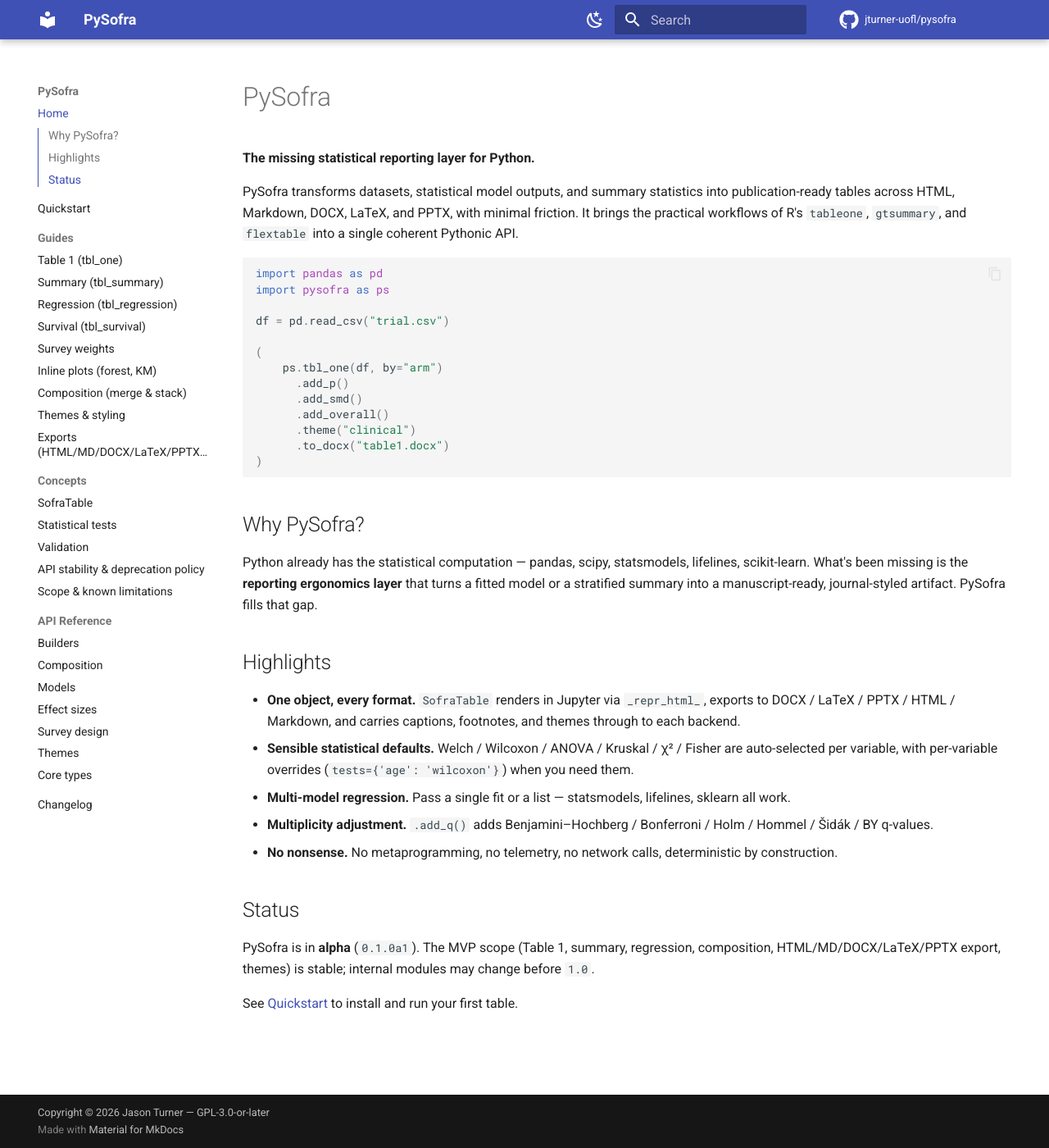
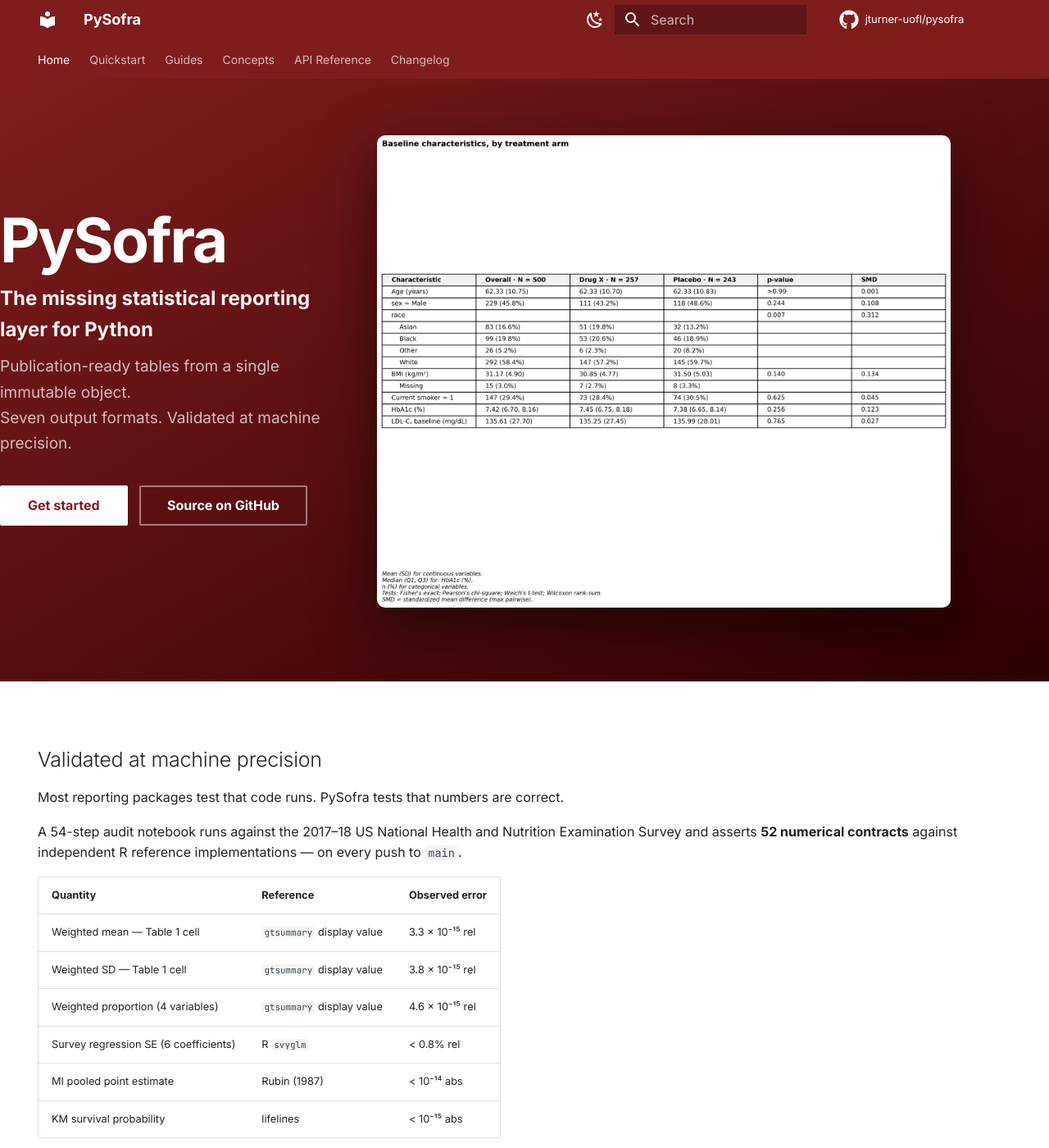
Before and after one commit to jturner-uofl/pysofra, an MkDocs documentation site: the page built from docs/index.md, in a window 1280 px wide and 1400 px high. Shown: the whole window at 82% size. Built offline with MkDocs 1.6.1 and Material for MkDocs 9.7.7, drawn with Linux system fonts in a browser that asks for light colours; comment, search, counter and statistics services are not loaded; some of the changed text lies outside the part shown.

Commit message:
Add polished docs site: hero landing page, red palette, SEO
Home page: full-width hero section (deep red gradient, PySofra title,
tagline, CTA buttons, table screenshot) via MkDocs Material template
override. Navigation tabs at top for website feel. Inter + JetBrains
Mono fonts. Feature cards grid and validation precision table on landing
page.

README: SEO-optimised intro and opener; surfaces gtsummary/tableone
keywords that researchers search for.

Repo description updated to keyword-rich form via GitHub API.
mkdocs.yml site_description updated for HTML meta tags.

````diff
--- a/docs/index.md
+++ b/docs/index.md
@@ -1,56 +1,92 @@
-# PySofra
+---
+template: home.html
+title: PySofra — Publication-ready statistical tables for Python
+hide:
+  - navigation
+  - toc
+---
 
-**The missing statistical reporting layer for Python.**
+## Validated at machine precision
 
-PySofra transforms datasets, statistical model outputs, and summary
-statistics into publication-ready tables across HTML, Markdown, DOCX,
-LaTeX, and PPTX, with minimal friction. It brings the practical
-workflows of R's `tableone`, `gtsummary`, and `flextable` into a
-single coherent Pythonic API.
+Most reporting packages test that code runs. PySofra tests that numbers are correct.
+
+A 54-step audit notebook runs against the 2017–18 US National Health and Nutrition Examination Survey and asserts **52 numerical contracts** against independent R reference implementations — on every push to `main`.
+
+| Quantity | Reference | Observed error |
+|----------|-----------|----------------|
+| Weighted mean — Table 1 cell | `gtsummary` display value | 3.3 × 10⁻¹⁵ rel |
+| Weighted SD — Table 1 cell | `gtsummary` display value | 3.8 × 10⁻¹⁵ rel |
+| Weighted proportion (4 variables) | `gtsummary` display value | 4.6 × 10⁻¹⁵ rel |
+| Survey regression SE (6 coefficients) | R `svyglm` | < 0.8% rel |
+| MI pooled point estimate | Rubin (1987) | < 10⁻¹⁴ abs |
+| KM survival probability | lifelines | < 10⁻¹⁵ abs |
+
+Weighted means and SDs agree with R at **floating-point machine precision** — not approximation. Nominal 95% CIs attain **94.2% and 93.8% empirical coverage** in a 1,000-replicate Monte Carlo study.
+
+The [pre-executed audit notebook](https://jturner-uofl.github.io/pysofra/notebooks/jss_case_study.html) is readable without installing anything. See [AUDITOR.md](https://github.com/jturner-uofl/pysofra/blob/main/AUDITOR.md) for the single-command reproduction recipe.
+
+---
+
+## Features
+
+<div class="grid cards" markdown>
+
+-   **Six table builders**
+
+    `tbl_one`, `tbl_summary`, `tbl_cross`, `tbl_regression`,
+    `tbl_uvregression`, `tbl_survival` — covering the full
+    clinical-reporting stack in one coherent API.
+
+-   **Seven output formats**
+
+    HTML · Markdown · LaTeX · DOCX · PPTX · XLSX · PNG from a single
+    immutable `SofraTable` object. Output is byte-identical across
+    processes.
+
+-   **Survey weights**
+
+    `SurveyDesign(weights=, strata=, cluster=)` accepted by every
+    builder. Taylor-linearised sandwich SEs, Rao–Scott adjusted
+    test statistics.
+
+-   **Multiple-imputation pooling**
+
+    `ps.pool(fits)` applies Rubin's rules and returns an object
+    accepted by `tbl_regression` — no manual bookkeeping.
+
+-   **Safety diagnostics**
+
+    `with_safety_warnings()` embeds separation, PH-violation, and
+    sparse-cell footnotes directly into DOCX, HTML, and LaTeX output.
+
+-   **Auto-dispatched tests**
+
+    Welch, Wilcoxon, ANOVA, Kruskal–Wallis, Fisher, χ², Rao–Scott —
+    selected per row by variable type, overridable per variable.
+
+</div>
+
+---
+
+## Quick example
 
 ```python
-import pandas as pd
 import pysofra as ps
 
-df = pd.read_csv("trial.csv")
-
-(
-    ps.tbl_one(df, by="arm")
+tbl = (
+    ps.tbl_one(df, by="arm",
+               labels={"age": "Age (years)", "bmi": "BMI (kg/m²)"},
+               nonnormal=["bmi"])
       .add_p()
       .add_smd()
       .add_overall()
       .theme("clinical")
-      .to_docx("table1.docx")
 )
+
+tbl                          # renders in Jupyter / VS Code / Colab
+tbl.to_docx("table1.docx")   # publication-quality Word document
+tbl.to_latex()               # LaTeX fragment, ready for manuscript
 ```
 
-## Why PySofra?
-
-Python already has the statistical computation — pandas, scipy,
-statsmodels, lifelines, scikit-learn. What's been missing is the
-**reporting ergonomics layer** that turns a fitted model or a stratified
-summary into a manuscript-ready, journal-styled artifact. PySofra fills
-that gap.
-
-## Highlights
-
-- **One object, every format.** `SofraTable` renders in Jupyter via
-  `_repr_html_`, exports to DOCX / LaTeX / PPTX / HTML / Markdown, and
-  carries captions, footnotes, and themes through to each backend.
-- **Sensible statistical defaults.** Welch / Wilcoxon / ANOVA / Kruskal
-  / χ² / Fisher are auto-selected per variable, with per-variable
-  overrides (`tests={'age': 'wilcoxon'}`) when you need them.
-- **Multi-model regression.** Pass a single fit or a list — statsmodels,
-  lifelines, sklearn all work.
-- **Multiplicity adjustment.** `.add_q()` adds Benjamini–Hochberg /
-  Bonferroni / Holm / Hommel / Šidák / BY q-values.
-- **No nonsense.** No metaprogramming, no telemetry, no network calls,
-  deterministic by construction.
-
-## Status
-
-PySofra is in **alpha** (`0.1.0a1`). The MVP scope (Table 1, summary,
-regression, composition, HTML/MD/DOCX/LaTeX/PPTX export, themes) is
-stable; internal modules may change before `1.0`.
-
-See [Quickstart](quickstart.md) to install and run your first table.
+[See the full quickstart](quickstart.md){ .md-button }
+[API reference](api/builders.md){ .md-button }
--- /dev/null
+++ b/docs/overrides/home.html
@@ -0,0 +1,48 @@
+{% extends "main.html" %}
+
+{% block tabs %}
+  {{ super() }}
+
+  {# Un-sticky the header so it scrolls away with the hero on the home page #}
+  <style>
+    .md-header    { position: initial }
+    .md-main__inner { margin-top: 0 }
+    .md-content__inner { padding-top: 1.5rem }
+    .md-content__inner > h1:first-child { display: none }
+    .md-main { background: var(--md-default-bg-color) }
+  </style>
+
+  <section class="pysofra-hero">
+    <div class="md-grid md-typeset">
+      <div class="pysofra-hero__inner">
+
+        <div class="pysofra-hero__content">
+          <h1>PySofra</h1>
+          <p class="pysofra-hero__tagline">
+            The missing statistical reporting layer for Python
+          </p>
+          <p class="pysofra-hero__claim">
+            Publication-ready tables from a single immutable object.<br>
+            Seven output formats. Validated at machine precision.
+          </p>
+          <a href="{{ 'quickstart/' | url }}" class="md-button md-button--primary">
+            Get started
+          </a>
+          <a href="https://github.com/jturner-uofl/pysofra" class="md-button pysofra-hero__btn-outline">
+            Source on GitHub
+          </a>
+        </div>
+
+        <div class="pysofra-hero__image">
+          <img
+            src="{{ 'assets/readme/table_one.png' | url }}"
+            alt="Baseline-characteristics Table 1 produced by PySofra"
+            draggable="false"
+          >
+        </div>
+
+      </div>
+    </div>
+  </section>
+
+{% endblock %}
--- /dev/null
+++ b/docs/stylesheets/extra.css
@@ -0,0 +1,139 @@
+/* ── Custom colour palette ─────────────────────────────────────────── */
+
+:root {
+  --md-primary-fg-color:        #7f1d1d;
+  --md-primary-fg-color--light: #991b1b;
+  --md-primary-fg-color--dark:  #5f1111;
+  --md-accent-fg-color:         #dc2626;
+  --md-accent-fg-color--transparent: rgba(220, 38, 38, .1);
+}
+
+[data-md-color-scheme="slate"] {
+  --md-primary-fg-color:        #c0392b;
+  --md-primary-fg-color--light: #e74c3c;
+  --md-primary-fg-color--dark:  #a93226;
+}
+
+/* ── Hero section ──────────────────────────────────────────────────── */
+
+.pysofra-hero {
+  background: linear-gradient(150deg, #7f1d1d 0%, #2d0000 100%);
+  padding: 3.5rem 0 4.5rem;
+  margin-top: -0.05rem; /* close any gap between tabs bar and hero */
+}
+
+.pysofra-hero .md-grid {
+  max-width: 1280px;
+}
+
+.pysofra-hero__inner {
+  display: flex;
+  align-items: center;
+  gap: 3rem;
+  flex-wrap: wrap;
+}
+
+/* Text column */
+.pysofra-hero__content {
+  flex: 0 0 400px;
+  color: #fff;
+}
+
+.pysofra-hero__content h1 {
+  color: #fff !important;
+  font-size: 3.75rem;
+  font-weight: 800;
+  letter-spacing: -0.03em;
+  line-height: 1;
+  margin: 0 0 0.75rem;
+}
+
+.pysofra-hero__tagline {
+  font-size: 1.2rem;
+  font-weight: 600;
+  color: rgba(255, 255, 255, 0.95) !important;
+  margin: 0 0 0.5rem !important;
+}
+
+.pysofra-hero__claim {
+  font-size: 0.95rem;
+  color: rgba(255, 255, 255, 0.72) !important;
+  line-height: 1.65;
+  margin: 0 0 1.75rem !important;
+}
+
+/* Buttons */
+.pysofra-hero__content .md-button {
+  margin: 0 0.5rem 0.5rem 0;
+}
+
+.pysofra-hero__content .md-button--primary {
+  background-color: #fff !important;
+  color: #7f1d1d !important;
+  border-color: #fff !important;
+  font-weight: 700;
+}
+
+.pysofra-hero__content .md-button--primary:hover {
+  background-color: rgba(255, 255, 255, 0.88) !important;
+}
+
+.pysofra-hero__btn-outline {
+  color: #fff !important;
+  border-color: rgba(255, 255, 255, 0.45) !important;
+  background: transparent !important;
+}
+
+.pysofra-hero__btn-outline:hover {
+  border-color: #fff !important;
+  background: rgba(255, 255, 255, 0.1) !important;
+}
+
+/* Screenshot column */
+.pysofra-hero__image {
+  flex: 1;
+  min-width: 260px;
+}
+
+.pysofra-hero__image img {
+  width: 100%;
+  max-width: 700px;
+  border-radius: 10px;
+  box-shadow: 0 24px 72px rgba(0, 0, 0, 0.5);
+  display: block;
+}
+
+/* ── Feature cards ─────────────────────────────────────────────────── */
+
+.md-typeset .grid.cards > ul > li,
+.md-typeset .grid.cards > ol > li {
+  border-top: 3px solid var(--md-primary-fg-color);
+}
+
+.md-typeset .grid.cards > ul > li:hover,
+.md-typeset .grid.cards > ol > li:hover {
+  border-top-color: var(--md-accent-fg-color);
+}
+
+/* ── Responsive ─────────────────────────────────────────────────────── */
+
+@media screen and (max-width: 76.1875em) {
+  .pysofra-hero__inner {
+    flex-direction: column;
+    text-align: center;
+  }
+
+  .pysofra-hero__content {
+    flex: 0 0 auto;
+  }
+
+  .pysofra-hero__content h1 {
+    font-size: 2.75rem;
+  }
+
+  .pysofra-hero__image {
+    width: 100%;
+    max-width: 560px;
+    margin: 0 auto;
+  }
+}
--- a/mkdocs.yml
+++ b/mkdocs.yml
@@ -1,5 +1,5 @@
 site_name: PySofra
-site_description: Statistical reporting and table preparation framework for Python.
+site_description: "Python equivalent of R's gtsummary and tableone. Publication-ready Table 1, regression, and survival analysis tables with survey weights, multiple imputation, and seven output formats."
 site_author: Jason Turner
 repo_url: https://github.com/jturner-uofl/pysofra
 repo_name: jturner-uofl/pysofra
@@ -7,31 +7,40 @@
 
 theme:
   name: material
+  custom_dir: docs/overrides
   palette:
     - media: "(prefers-color-scheme: light)"
       scheme: default
-      primary: indigo
-      accent: indigo
+      primary: custom
+      accent: custom
       toggle:
         icon: material/weather-night
         name: Switch to dark mode
     - media: "(prefers-color-scheme: dark)"
       scheme: slate
-      primary: indigo
-      accent: indigo
+      primary: custom
+      accent: custom
       toggle:
         icon: material/weather-sunny
         name: Switch to light mode
+  font:
+    text: Inter
+    code: JetBrains Mono
   features:
-    - content.code.copy
-    - content.code.annotate
+    - navigation.tabs
+    - navigation.tabs.sticky
     - navigation.instant
     - navigation.sections
     - navigation.top
+    - content.code.copy
+    - content.code.annotate
     - search.suggest
     - toc.integrate
   icon:
     repo: fontawesome/brands/github
+
+extra_css:
+  - stylesheets/extra.css
 
 nav:
   - Home: index.md
````
Also changed, not shown: README.md (+10 -7 lines), docs/assets/readme/regression_forest.png (added), docs/assets/readme/survival_km.png (added), docs/assets/readme/table_one.png (added).
